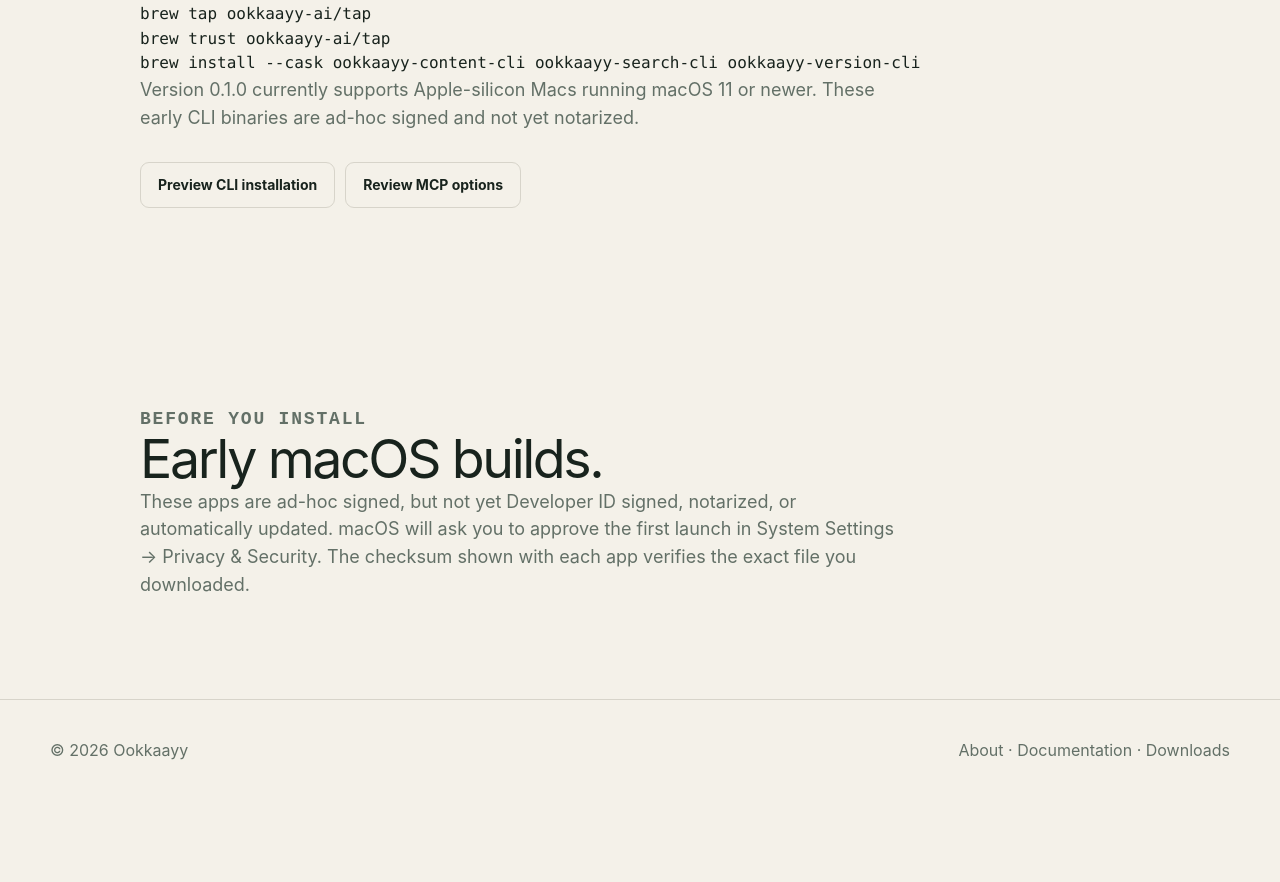
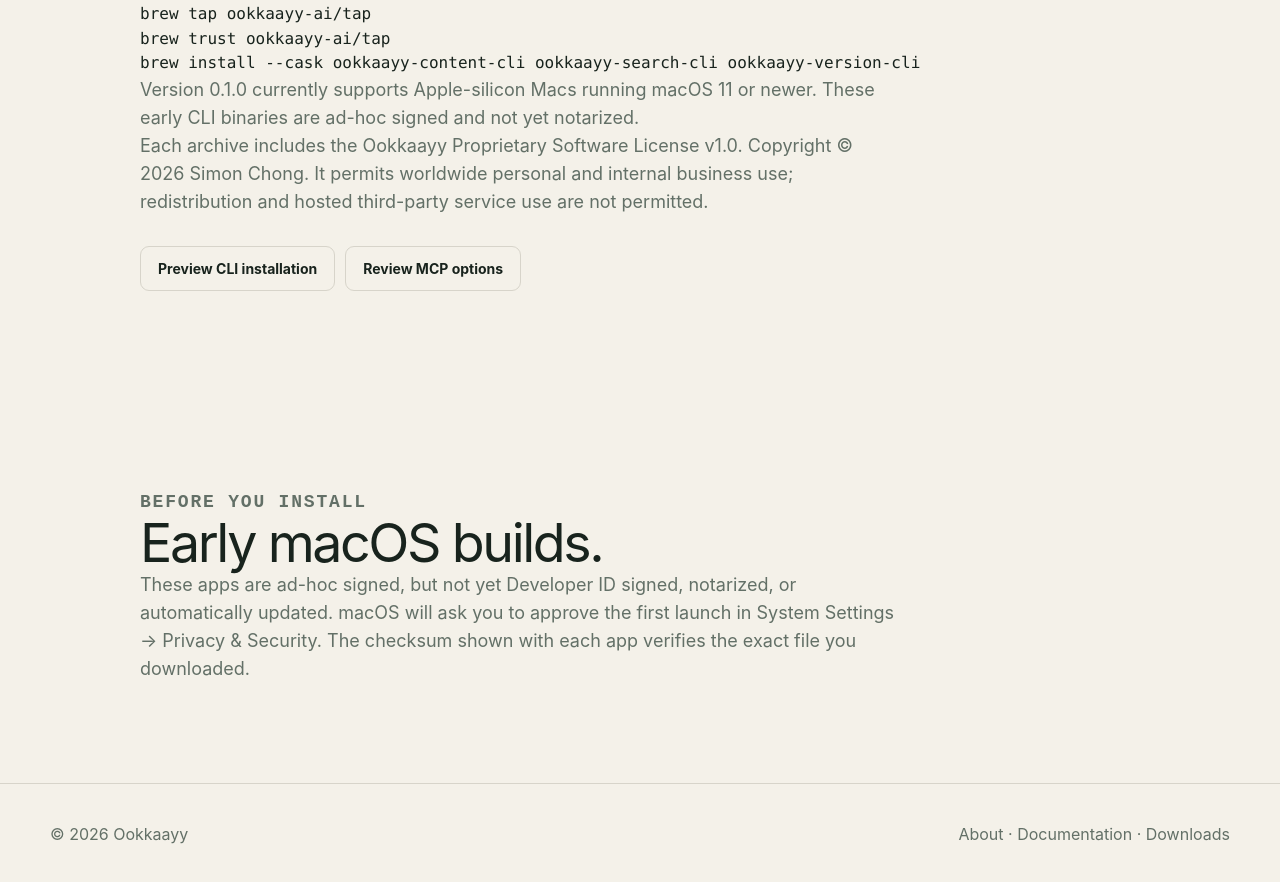
Before and after one commit to shmcsensei/ookkaayy-website, a Next.js app: page /downloads in a window 1280 px wide. Shown: the part 2440-3322 px from the top of the page. Before the commit the page ends 3258 px from the top, so only its background shows below. Built offline with nearby package versions, Linux system fonts and the light colour scheme; no server answers.

Commit message:
Document CLI license terms

```diff
--- a/app/downloads/page.tsx
+++ b/app/downloads/page.tsx
@@ -105,6 +105,11 @@
           Version 0.1.0 currently supports Apple-silicon Macs running macOS 11 or newer. These early
           CLI binaries are ad-hoc signed and not yet notarized.
         </p>
+        <p>
+          Each archive includes the Ookkaayy Proprietary Software License v1.0. Copyright © 2026
+          Simon Chong. It permits worldwide personal and internal business use; redistribution and
+          hosted third-party service use are not permitted.
+        </p>
         <div className="actions">
           <Link className="button secondary" href="/docs#install-cli">
             Preview CLI installation
--- a/lib/docs.ts
+++ b/lib/docs.ts
@@ -143,7 +143,7 @@
       'Homebrew downloads the versioned binary archive, verifies its checksum, and places the command on PATH',
       'Run doctor, then use --help to see product-specific commands and options',
     ],
-    note: 'The current v0.1.0 CLI Casks support Apple-silicon Macs running macOS 11 or newer. They are ad-hoc signed and not yet notarized.',
+    note: 'The current v0.1.0 CLI Casks support Apple-silicon Macs running macOS 11 or newer. They are ad-hoc signed and not yet notarized. Their included proprietary license permits worldwide personal and internal business use but not redistribution or hosted third-party services.',
   },
   {
     id: 'install-homebrew-apps',
```
Also changed, not shown: 1 other file (tests, documents, lock files or other folders).
